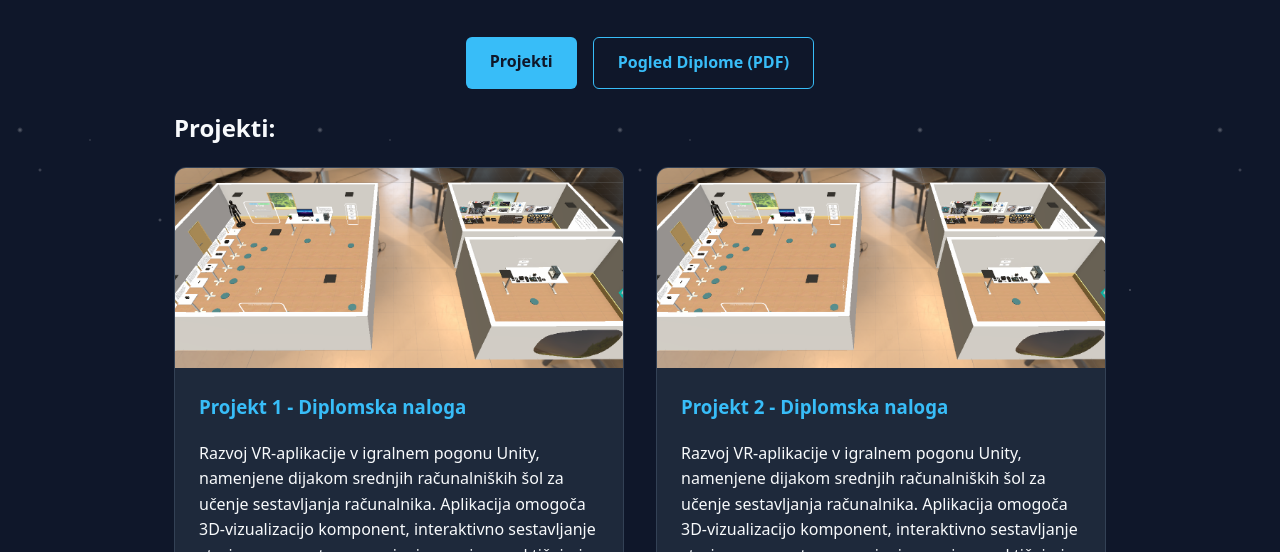
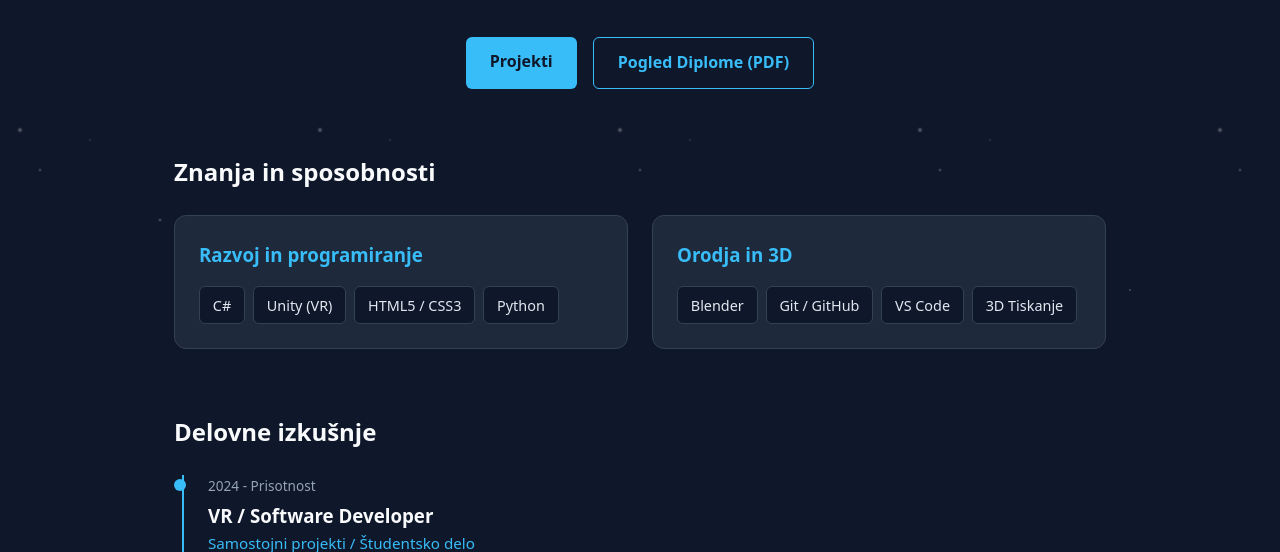
Before and after one commit to LukaMajer2000/portfolio, a plain HTML site: page index.html in a window 1280 px wide. Shown: the part 400-952 px from the top of the page. Drawn offline with Linux system fonts and the light colour scheme.

Commit message:
New sections
Added section 'Znanja in sposobnosti' and 'Delovne izkušnje'.

```diff
--- a/assets/css/style.css
+++ b/assets/css/style.css
@@ -110,14 +110,14 @@
   }
 
   .projects-section h2 {
-    text-align: center;
+    text-align: left;
     margin-bottom: 2.5rem;
   }
 
   .projects-grid {
     display: grid;
-    grid-template-columns: repeat(2, minmax(280px, 450px)); /* Limits card width */
-    justify-content: center; /* Centers cards horizontally */
+    grid-template-columns: repeat(2, minmax(280px, 450px));
+    justify-content: center;
     gap: 2rem;
   }
 
@@ -126,7 +126,7 @@
     flex-direction: column;
     background-color: #1e293b;
     border-radius: 12px;
-    overflow: hidden; /* Clips image corners to match card border-radius */
+    overflow: hidden;
     border: 1px solid #334155;
   }
 
@@ -212,3 +212,98 @@ body {
       transform: translateY(-300px);
     }
   }
+
+  @media (max-width: 768px) {
+  .projects-grid {
+    grid-template-columns: 1fr;
+  }
+
+  .projects-section {
+    padding: 2rem 1rem;
+  }
+
+  .navbar {
+    flex-wrap: wrap;
+    justify-content: center;
+    gap: 0.75rem;
+  }
+}
+
+.section-container {
+  max-width: 932px;
+  margin: 4rem auto;
+  padding: 0 1rem;
+}
+
+.skills-grid {
+  display: grid;
+  grid-template-columns: repeat(auto-fit, minmax(280px, 1fr));
+  gap: 1.5rem;
+}
+
+.skill-category {
+  background-color: #1e293b;
+  padding: 1.5rem;
+  border-radius: 12px;
+  border: 1px solid #334155;
+}
+
+.skill-category h3 {
+  color: #38bdf8;
+  margin-top: 0;
+  margin-bottom: 1rem;
+}
+
+.tag-cloud {
+  display: flex;
+  flex-wrap: wrap;
+  gap: 0.5rem;
+}
+
+.tag-cloud span {
+  background-color: #0f172a;
+  color: #e2e8f0;
+  padding: 0.4rem 0.8rem;
+  border-radius: 6px;
+  font-size: 0.9rem;
+  border: 1px solid #334155;
+}
+
+.timeline {
+  border-left: 2px solid #38bdf8;
+  padding-left: 1.5rem;
+  margin-left: 0.5rem;
+}
+
+.timeline-item {
+  position: relative;
+  margin-bottom: 2rem;
+}
+
+.timeline-item::before {
+  content: "";
+  position: absolute;
+  left: -2.1rem;
+  top: 0.2rem;
+  width: 12px;
+  height: 12px;
+  background-color: #38bdf8;
+  border-radius: 50%;
+}
+
+.timeline-date {
+  color: #94a3b8;
+  font-size: 0.85rem;
+  margin-bottom: 0.25rem;
+}
+
+.timeline-content h3 {
+  margin: 0;
+  color: #f8fafc;
+}
+
+.timeline-content .company {
+  color: #38bdf8;
+  font-weight: 500;
+  font-size: 0.95rem;
+}
--- a/index.html
+++ b/index.html
@@ -35,12 +35,54 @@
                 </div>
             </div>
 
-            <section id="projects" clas="projects-section">
+        <section id="skills" class="section-container">
+            <h2 class="section-title">Znanja in sposobnosti</h2>
+            <div class="skills-grid">
+
+                <div class="skill-category">
+                    <h3>Razvoj in programiranje</h3>
+                    <div class="tag-cloud">
+                        <span>C#</span>
+                        <span>Unity (VR)</span>
+                        <span>HTML5 / CSS3</span>
+                        <span>Python</span>
+                    </div>
+                </div>
+
+                <div class="skill-category">
+                    <h3>Orodja in 3D</h3>
+                    <div class="tag-cloud">
+                        <span>Blender</span>
+                        <span>Git / GitHub</span>
+                        <span>VS Code</span>
+                        <span>3D Tiskanje</span>
+                    </div>
+                </div>
+
+            </div>
+        </section>
+
+        <section id="experience" class="section-container">
+            <h2 class="section-title">Delovne izkušnje</h2>
+            <div class="timeline">
+                <div class="timeline-item">
+                <div class="timeline-date">2024 - Prisotnost</div>
+                    <div class="timeline-content">
+                        <h3>VR / Software Developer</h3>
+                        <span class="company">Samostojni projekti / Študentsko delo</span>
+                        <p>Razvoj interaktivnih 3D aplikacij v Unity pogonu, optimizacija modelov v Blenderju in izdelava spletnih aplikacij.</p>
+                    </div>
+                </div>
+            </div>
+        </section>
+
+            <section id="projects" class="projects-section">
                 <div class="projects-contrainer">
 
-                    <h2 class="projects-grid">Projekti:</h2>
+                    <h2 class="projects-grid">Projekti</h2>
 
                     <div class="projects-grid">
+
                         <article class="project-card">
                             <img src="assets/images/projects/unityScene.png" alt="Projekt 1" class="card-image">
                             <div class="card-content">
@@ -98,6 +140,7 @@
             </section>
 
         </section>
+
     </main>
 
     <script src="assets/js/main.js"></script>
```
